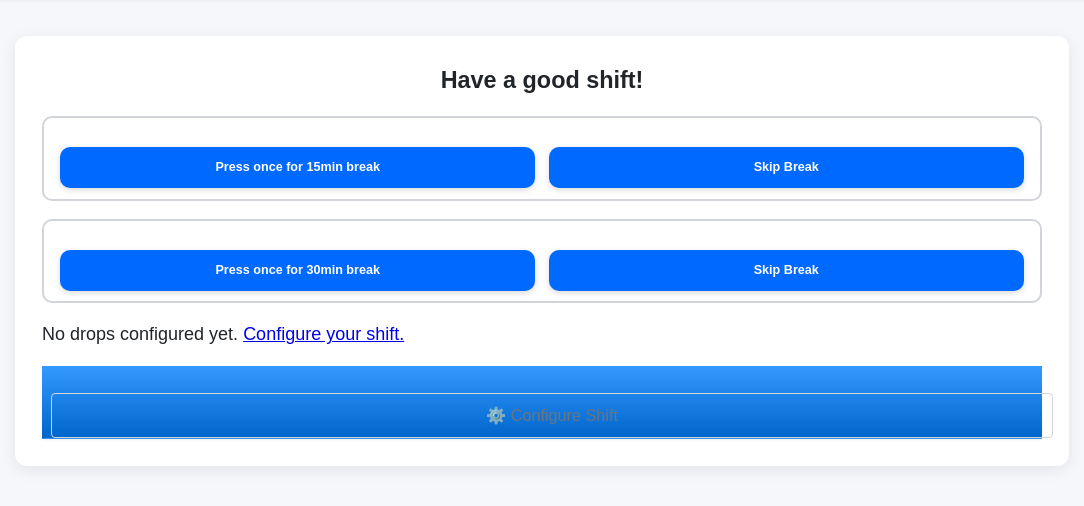
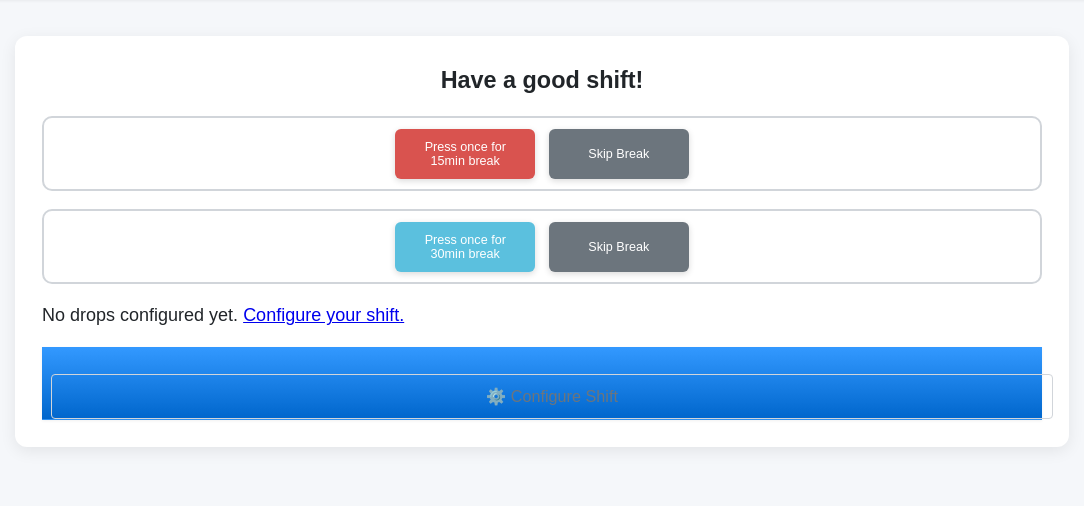
Before and after one commit to jacobduck99/delivery-tracker, a Flask app: page /index in a window 1280 px wide. Shown: the part 61-567 px from the top of the page, without its empty margins (98-1182 px from the left). Run offline with Flask 3, Linux system fonts and the light colour scheme; a user stored in the database is signed in; data that the repository does not hold is empty.

Commit message:
Fixed html forms

```diff
--- a/static/css/login.css
+++ b/static/css/login.css
@@ -98,20 +98,6 @@ form[method="POST"] input[name="password"]:focus {
   box-shadow: 0 0 0 3px rgba(0,105,255,.15);
 }
 
-/* Submit button matches your variables */
-form[method="POST"] button[type="submit"] {
-  width: 100%;
-  margin-top: 1rem;
-  padding: 0.75rem 1rem;
-  border: 0;
-  border-radius: 10px;
-  background: var(--primary, #0069ff);
-  color: #fff;
-  font-weight: 700;
-  cursor: pointer;
-  transition: filter .15s ease, transform .05s ease;
-}
-
 form[method="POST"] button[type="submit"]:hover {
   filter: brightness(1.05);
 }
```
